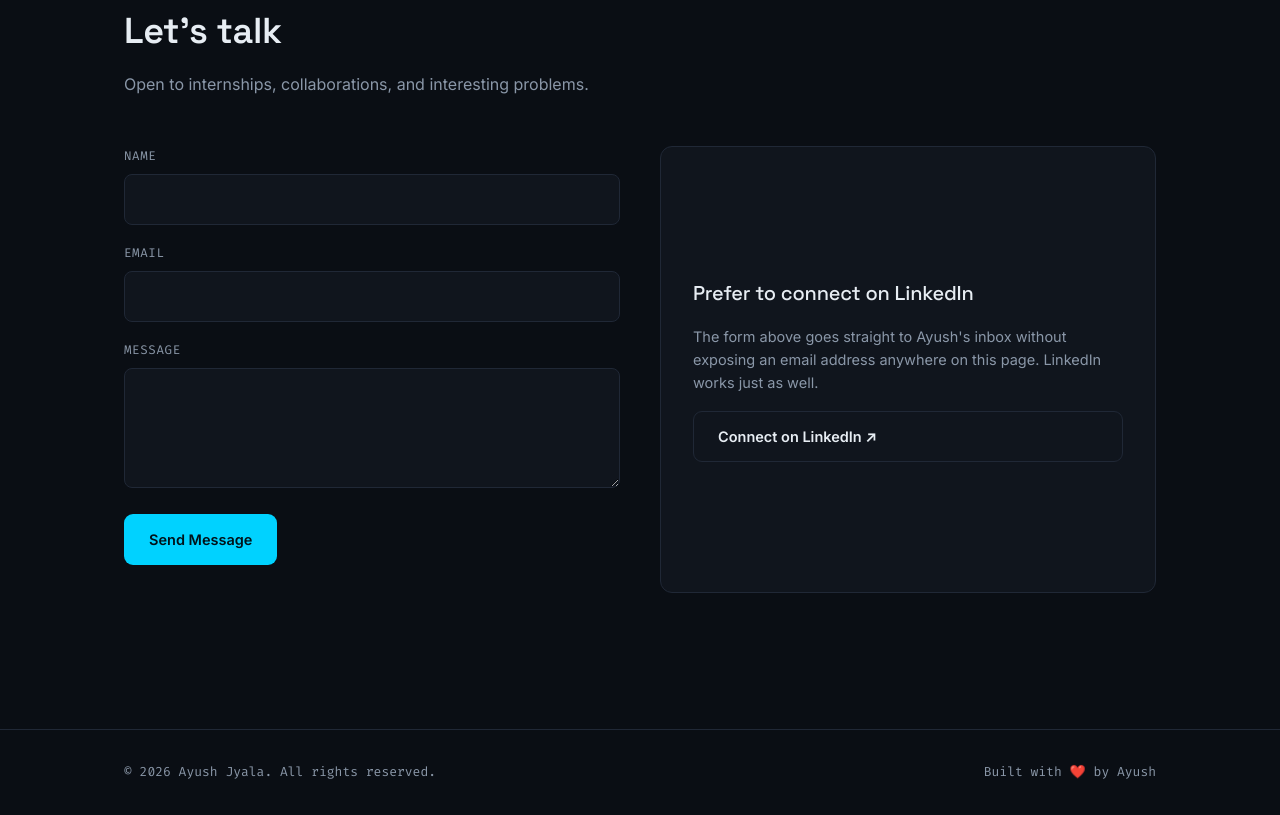
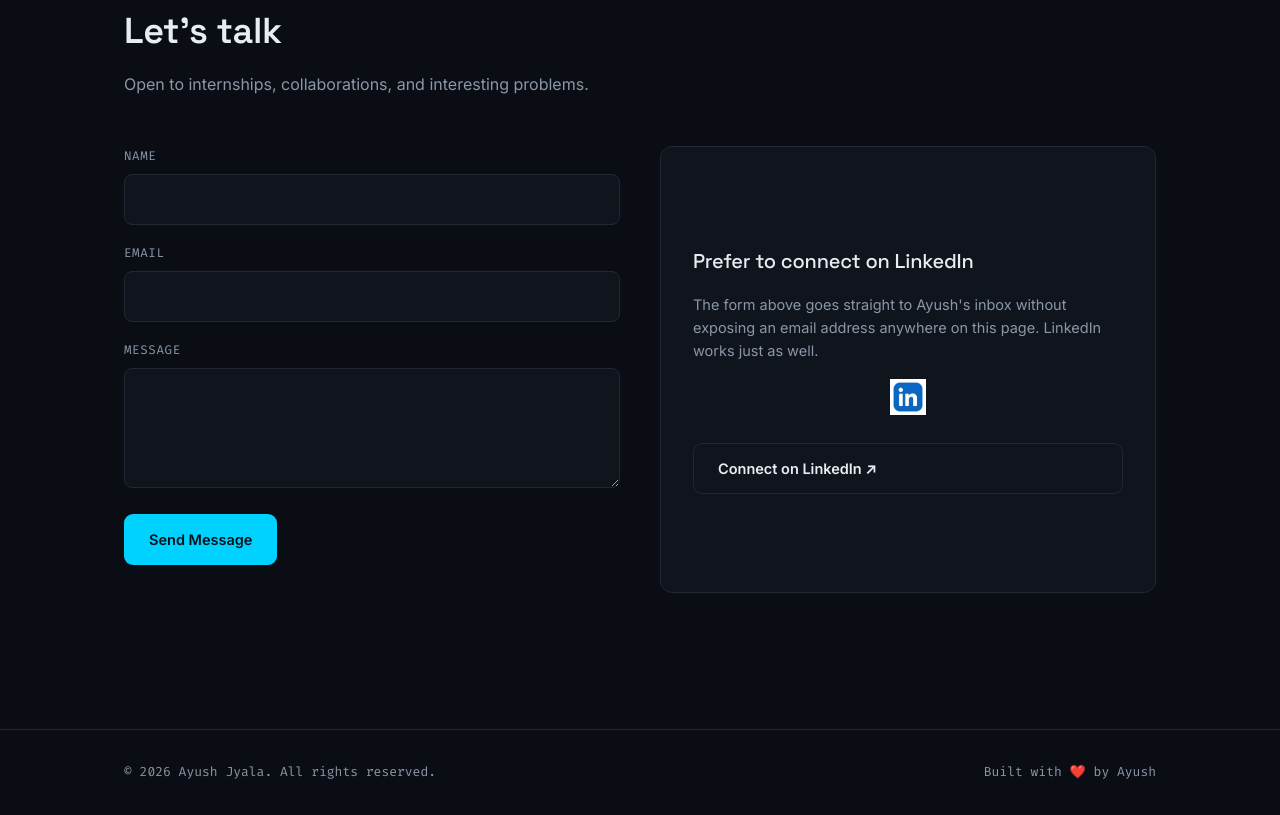
Before and after one commit to ayushjyala/PORTFOLIO-DEMO, a website built with Vite: page index.html in a window 1280 px wide. Shown: the part 5010-5825 px from the top of the page. Built offline with nearby package versions, Linux system fonts and the light colour scheme.

Commit message:
Update LinkedIn logo and contact card

```diff
--- a/index.html
+++ b/index.html
@@ -310,6 +310,9 @@
                     <div class="connect-card">
                         <h3>Prefer to connect on LinkedIn</h3>
                         <p>The form above goes straight to Ayush's inbox without exposing an email address anywhere on this page. LinkedIn works just as well.</p>
+                        <div style="display:flex; justify-content:center; margin-bottom:12px;">
+                            <img src="/linkedin-logo.avif" alt="LinkedIn logo" width="36" height="36" style="display:block;">
+                        </div>
                         <a href="https://www.linkedin.com/in/ayushjyala/" target="_blank" rel="noopener" class="btn btn-outline">
             Connect on LinkedIn ↗
           </a>
```
Also changed, not shown: public/linkedin-logo.avif (added).
